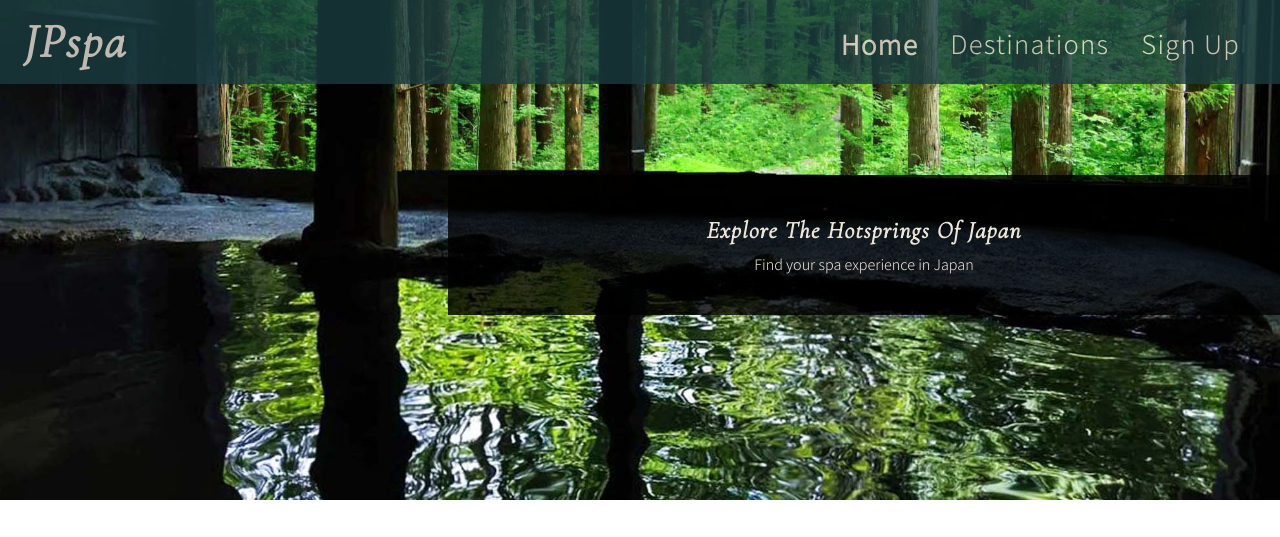
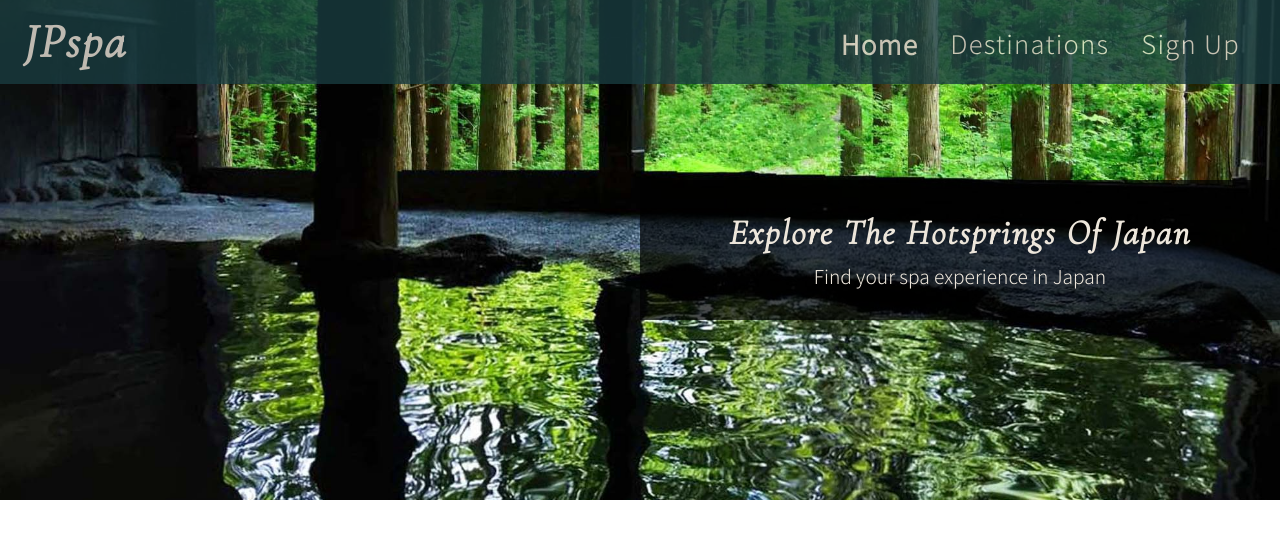
Before and after one commit to Chikayo-k/pp1-hotspring-ck, a plain HTML site: page index.html in a window 1280 px wide. Shown: the top 537 px of the page. Drawn offline with Linux system fonts and the light colour scheme.

Commit message:
changed the font size and posision of the explore title and div

```diff
--- a/assets/css/style.css
+++ b/assets/css/style.css
@@ -106,16 +106,17 @@ nav {
   width: 100%;
   height: 500px;
   position: relative;
+  display: flex;
+  justify-content: end;
+  align-items: center;
 }
 
 .explorediv {
   position: absolute;
   width: 95%;
   height: 28%;
-  background-color: rgb(0, 0, 0, 0.8);
+  background-color: rgb(0, 0, 0, 0.7);
   color: #ede6db;
-  bottom: 37%;
-  right: 0;
   justify-content: center;
   align-items: center;
   display: flex;
@@ -252,7 +253,15 @@ footer li {
 
   /* Main */
   .explorediv {
-    width: 65%;
+    width: 70%;
+  }
+  .extitlediv > h1 {
+    font-size: 2.2rem;
+    padding-bottom: 0.5rem;
+  }
+
+  .extitlediv > p {
+    font-size: 1.2rem;
   }
 
   #hotspringInJP,
@@ -313,6 +322,10 @@ footer li {
 }
 
 @media screen and (min-width: 992px) {
+  .explorediv {
+    width: 50%;
+  }
+
   #hotspringInJP {
     display: flex;
     flex-direction: row-reverse;
```
